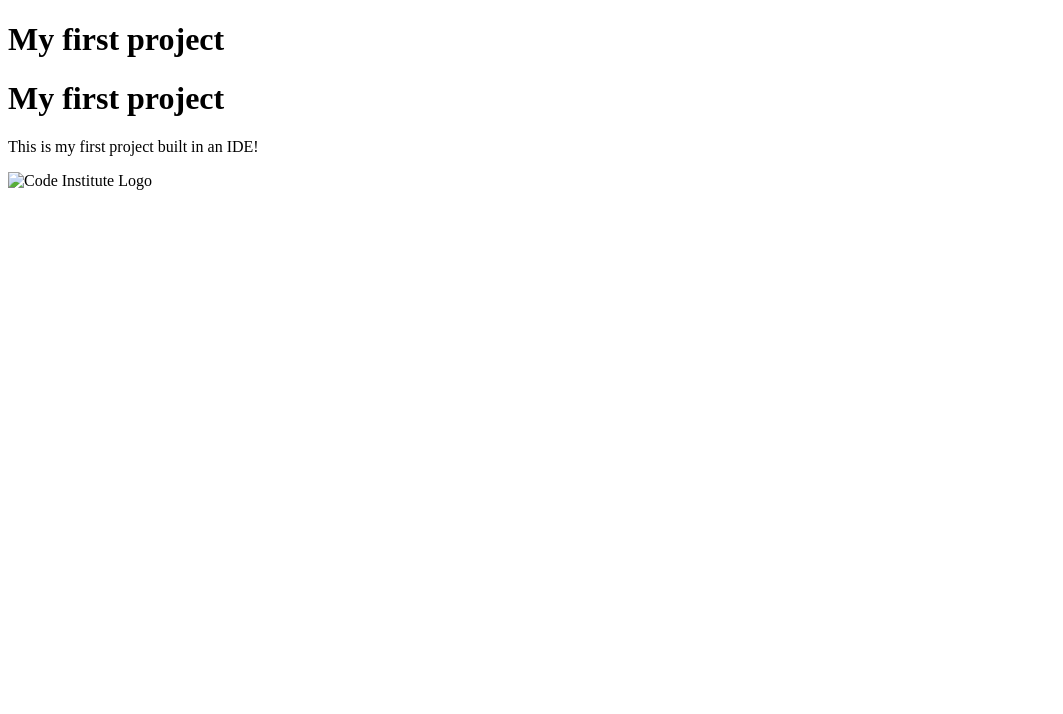
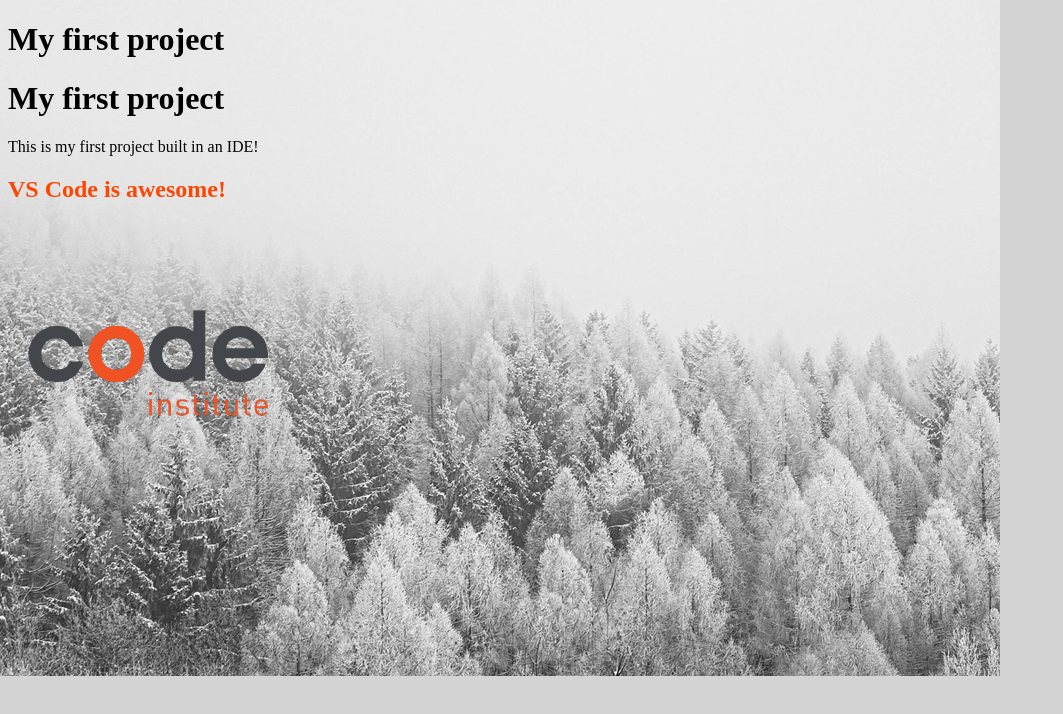
Before and after one commit to sdri/my-first-project, a plain HTML site: page index.html in a window 1280 px wide. Shown: the whole page, without its empty margins (0-1063 px from the left). Drawn offline with Linux system fonts and the light colour scheme.

Commit message:
add new h2 title and fixed filepaths

```diff
--- /dev/null
+++ b/assets/css/styles.css
@@ -0,0 +1,14 @@
+/* body{
+    background-color: lightgrey;
+    background-image: url("../images/background-img.jpg");
+} */
+
+body{
+    background-color: lightgrey;
+    background-image: url("../images/background-img.jpg");
+    background-repeat: no-repeat;
+}
+
+h2 {
+    color: orangered;
+}
--- a/index.html
+++ b/index.html
@@ -4,12 +4,13 @@
     <meta charset="UTF-8">
     <meta name="viewport" content="width=device-width, initial-scale=1.0">
     <title>Document</title>
-    <link rel="stylesheet" href="assets/css/style.css">
+    <link rel="stylesheet" href="./assets/css/styles.css">
 </head>
 <body>
     <h1>My first project</h1>
     <h1>My first project</h1>
     <p>This is my first project built in an IDE!</p>
+    <h2>VS Code is awesome!</h2>
     <img src="assets/images/ci-logo.png" alt="Code Institute Logo">
 </body>
 </html>
```
Also changed, not shown: assets/images/background-img.jpg (added), assets/images/ci-logo.png (added), 1 other file.
